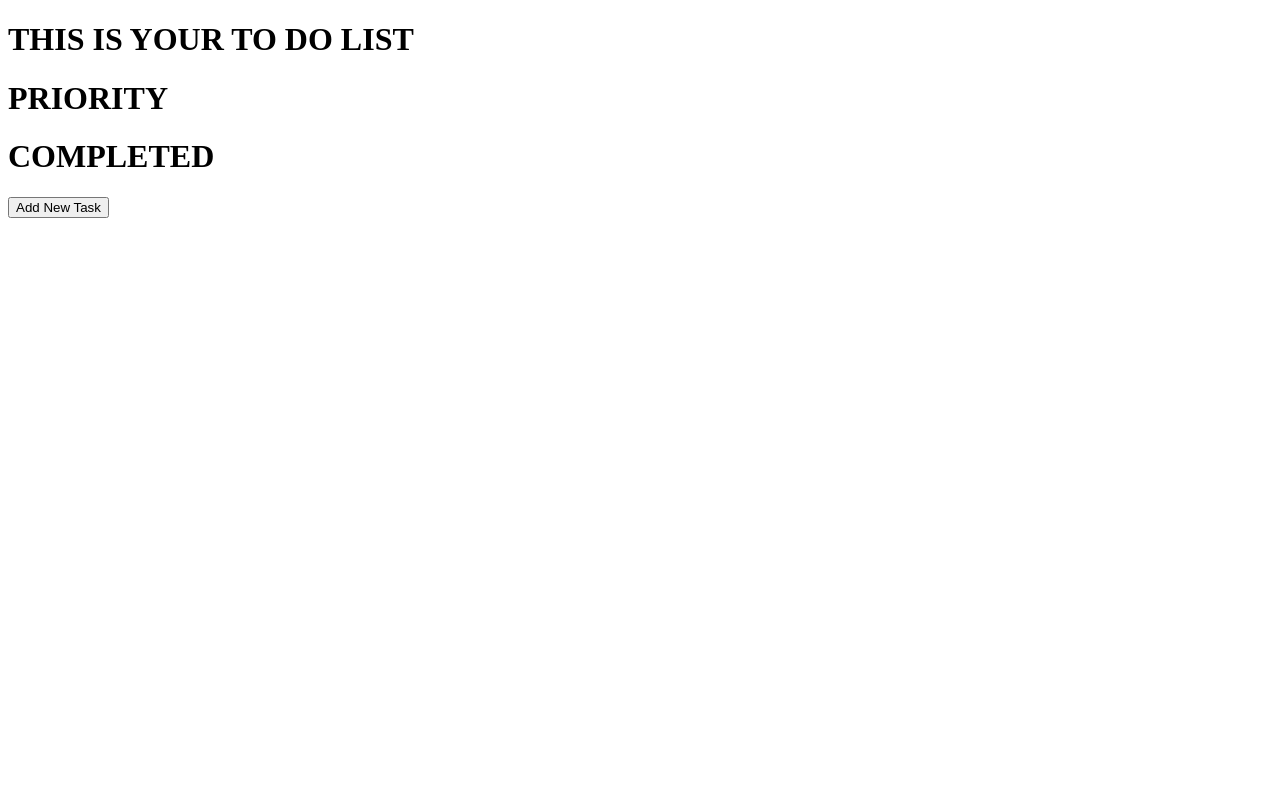
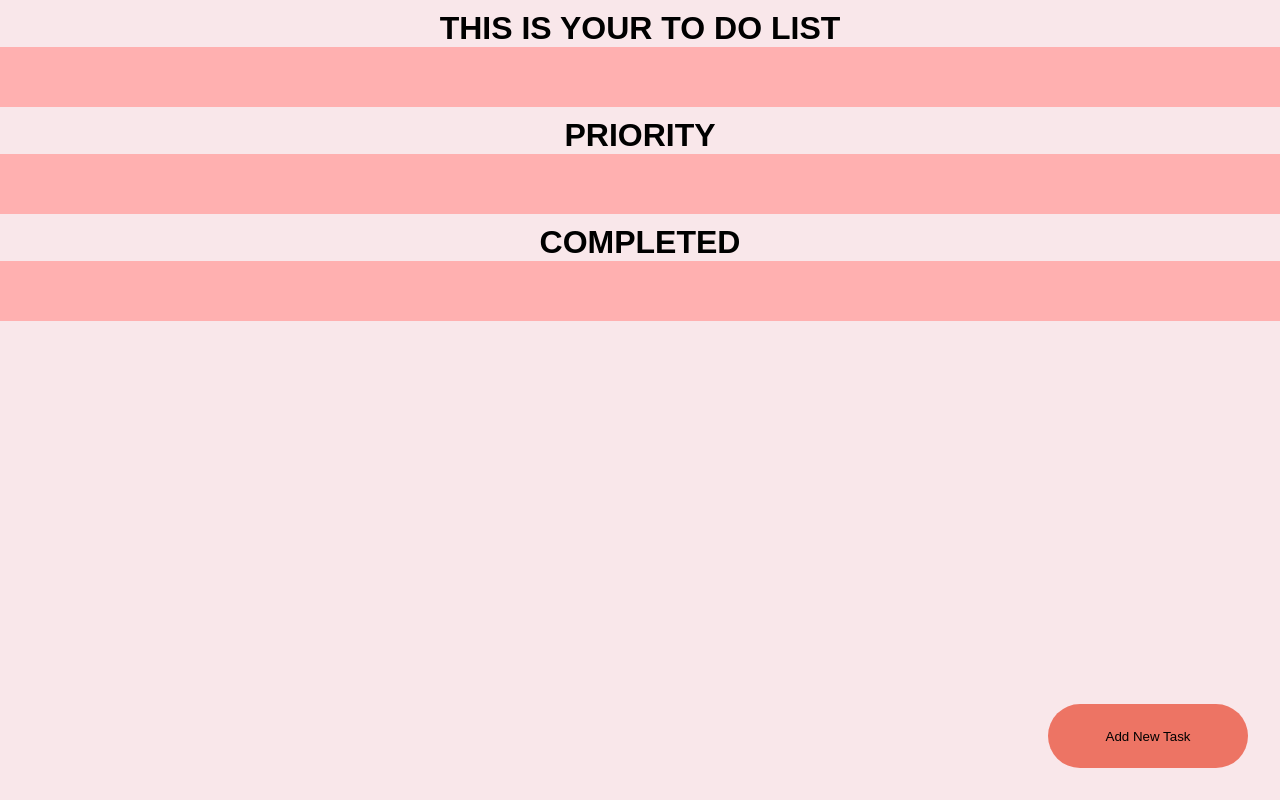
Before and after one commit to PaolaVelasquez2611/Lab-1---Nodes, a plain HTML site: page index.html in a window 1280 px wide. Drawn offline with Linux system fonts and the light colour scheme.

Commit message:
connected css

```diff
--- a/index.html
+++ b/index.html
@@ -4,7 +4,8 @@
     <meta charset="UTF-8">
     <meta http-equiv="X-UA-Compatible" content="IE=edge">
     <meta name="viewport" content="width=device-width, initial-scale=1.0">
-    <title>Document</title>
+    <link rel="stylesheet" href="index.css">
+    <title>Lab Nodes #1</title>
 </head>
 <body>
 
```
